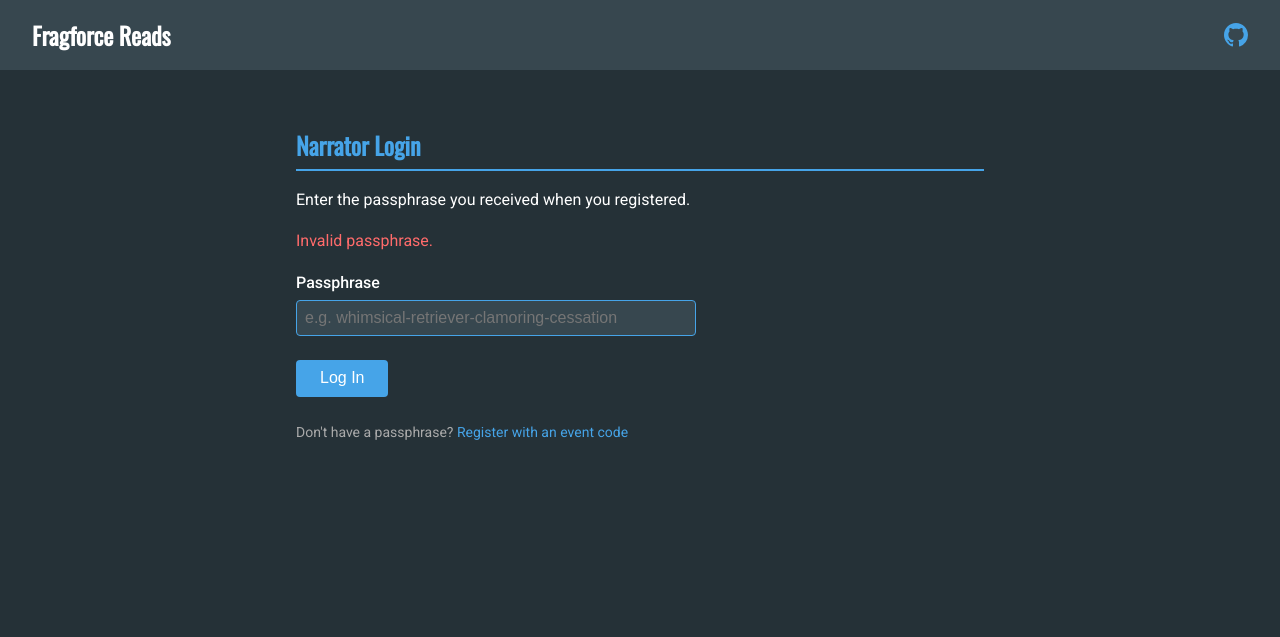
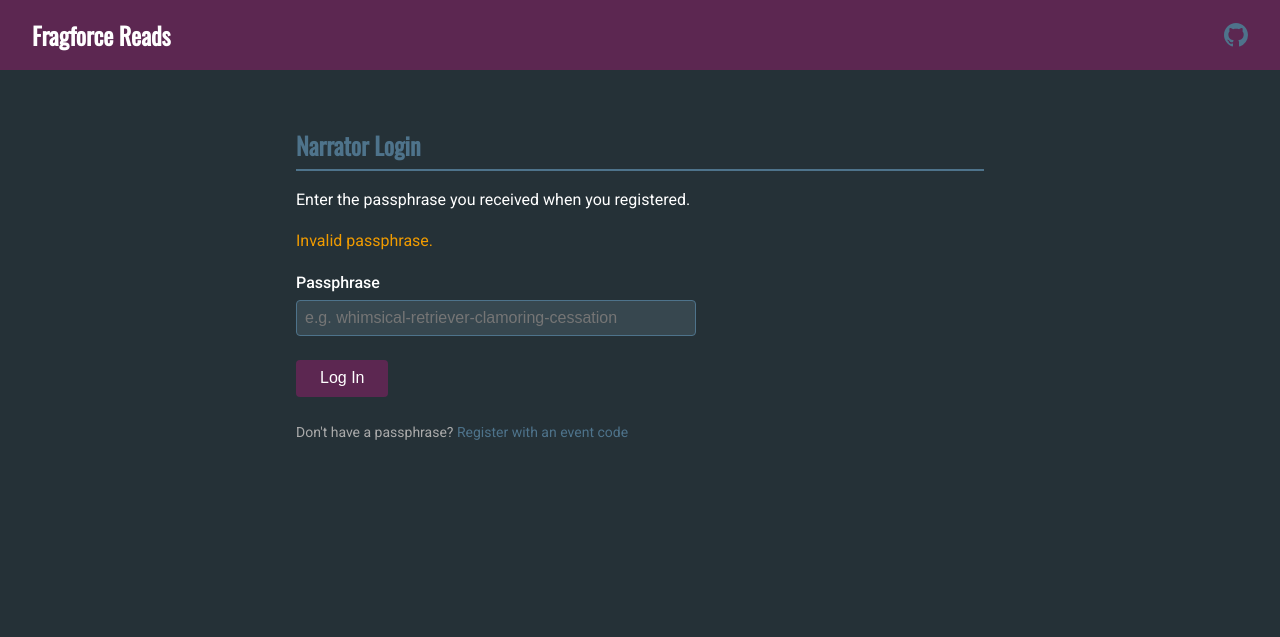
Before and after one commit to fragforce/read, a Django app: page /login/1/ in a window 1280 px wide. Shown: the top 637 px of the page. Run offline with Django 5.2, Linux system fonts and the light colour scheme; data that the repository does not hold is empty.

Commit message:
Apply Fragforce brand color palette (60/30/10 split)
Blue (#4E738B) for headings, links, borders, and badges. Purple (#5C2751) for header and buttons. Gold (#F09B00) for hover states, error highlights, and attention elements.

```diff
--- a/static/css/style.css
+++ b/static/css/style.css
@@ -16,28 +16,29 @@
 
 h1, h2, h3 {
     font-family: 'Oswald', sans-serif;
-    color: #46a4e8;
+    color: #4e738b;
 }
 
 h2 {
-    border-bottom: 2px solid #46a4e8;
+    border-bottom: 2px solid #4e738b;
     padding-bottom: 4px;
     margin-bottom: 1rem;
 }
 
 a, a:visited {
-    color: #46a4e8;
+    color: #4e738b;
     text-decoration: none;
 }
 
 a:hover {
+    color: #f09b00;
     text-decoration: underline;
 }
 
 /* Layout */
 
 header {
-    background-color: #37474f;
+    background-color: #5c2751;
     padding: 1rem 2rem;
     position: sticky;
     top: 0;
@@ -71,11 +72,11 @@
 }
 
 .nav-icon {
-    color: #46a4e8;
+    color: #4e738b;
 }
 
 .nav-icon:hover {
-    color: #5bb5f5;
+    color: #f09b00;
 }
 
 main {
@@ -119,17 +120,17 @@
 }
 
 .btn-primary {
-    background: #46a4e8;
+    background: #5c2751;
     color: #fff;
 }
 
 .btn-primary:hover {
-    background: #5bb5f5;
+    background: #f09b00;
     color: #fff;
 }
 
 .error {
-    color: #ff6b6b;
+    color: #f09b00;
     margin-top: 1rem;
 }
 
@@ -149,7 +150,7 @@
     max-width: 400px;
     padding: 0.5rem;
     font-size: 1rem;
-    border: 1px solid #46a4e8;
+    border: 1px solid #4e738b;
     border-radius: 4px;
     background: #37474f;
     color: #fff;
@@ -164,7 +165,7 @@
 
 .passphrase-box {
     background: #37474f;
-    border: 1px solid #46a4e8;
+    border: 1px solid #4e738b;
     border-radius: 4px;
     padding: 1rem;
     margin: 1rem 0;
@@ -208,7 +209,7 @@
 .checklist-item input[type="checkbox"] {
     width: 1.25rem;
     height: 1.25rem;
-    accent-color: #46a4e8;
+    accent-color: #4e738b;
     flex-shrink: 0;
 }
 
@@ -217,7 +218,7 @@
 }
 
 .checklist-item--missed {
-    border: 1px solid #ff6b6b;
+    border: 1px solid #f09b00;
 }
 
 /* Playback page */
@@ -242,7 +243,7 @@
 .narrator {
     font-size: 1.1rem;
     margin-bottom: 0.5rem;
-    color: #46a4e8;
+    color: #4e738b;
 }
 
 .attribution {
@@ -301,7 +302,7 @@
 }
 
 .badge-public {
-    background: #2e7d32;
+    background: #4e738b;
     color: #fff;
 }
 
```
